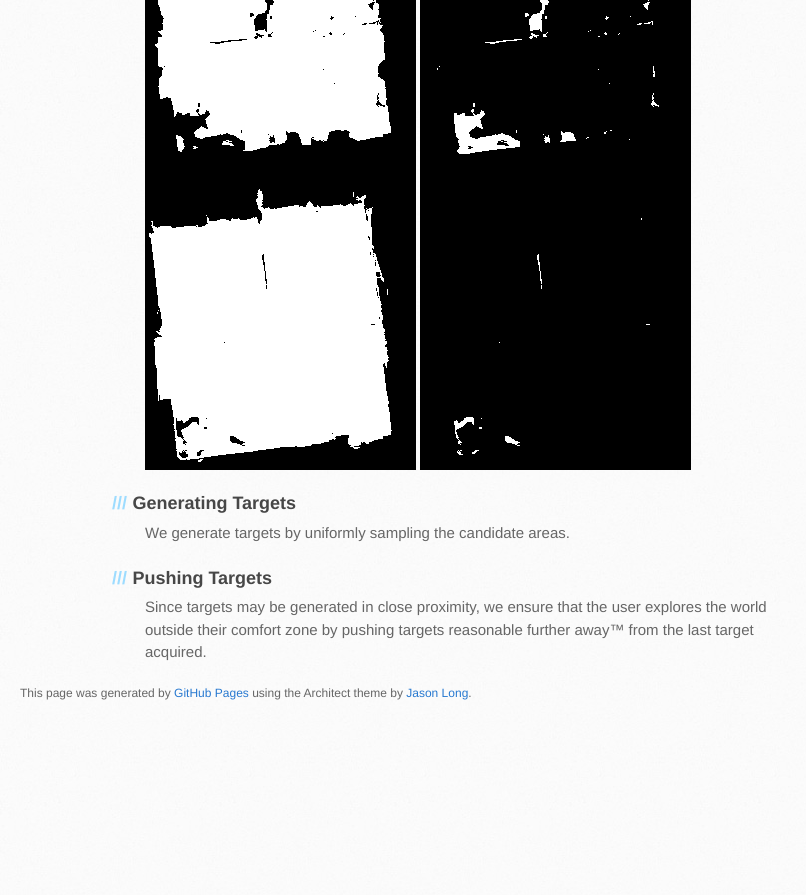
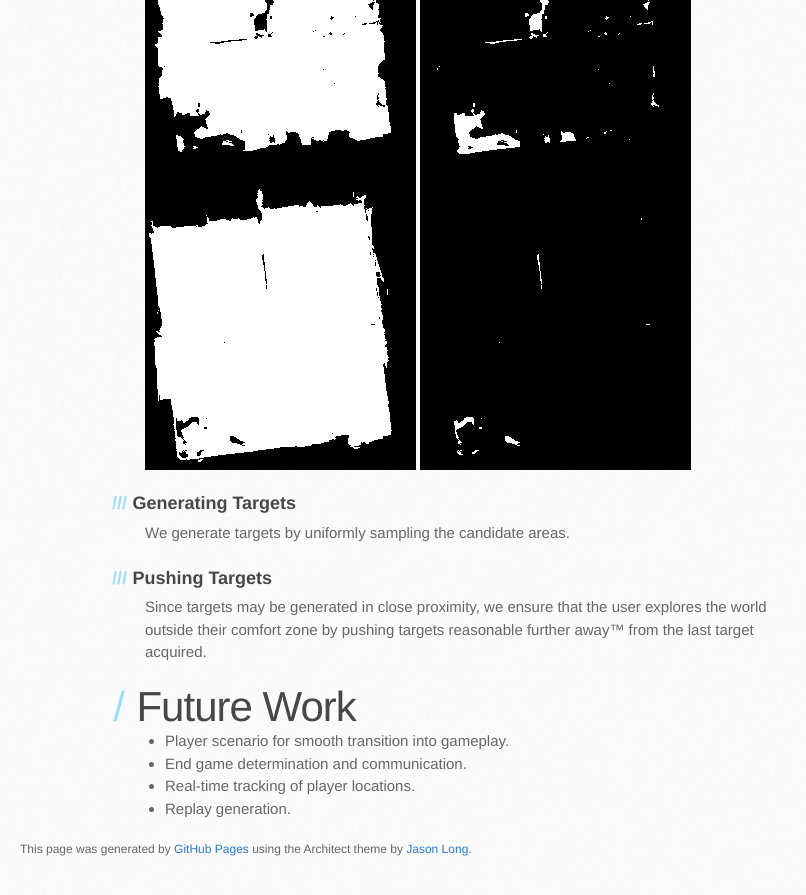
Before and after one commit to holoscanner/holoscanner.github.io, a Jekyll site: the page built from _posts/2016-05-25-week-8.md, in a window 1280 px wide and 900 px high, scrolled down 1625 px. Shown: the top 895 px of the window, without its empty margins (0-806 px from the left). Built offline with Jekyll 4.4.1, drawn with Linux system fonts in a browser that asks for light colours; before the commit the page ends 2369 px from its top, so only the background shows below that.

Commit message:
Update 2016-05-25-week-8.md

```diff
--- a/_posts/2016-05-25-week-8.md
+++ b/_posts/2016-05-25-week-8.md
@@ -57,3 +57,11 @@ We generate targets by uniformly sampling the candidate areas.
 ### Pushing Targets
 
 Since targets may be generated in close proximity, we ensure that the user explores the world outside their comfort zone by pushing targets reasonable further away™ from the last target acquired.
+
+
+# Future Work
+
+ * Player scenario for smooth transition into gameplay.
+ * End game determination and communication.
+ * Real-time tracking of player locations.
+ * Replay generation.
```
